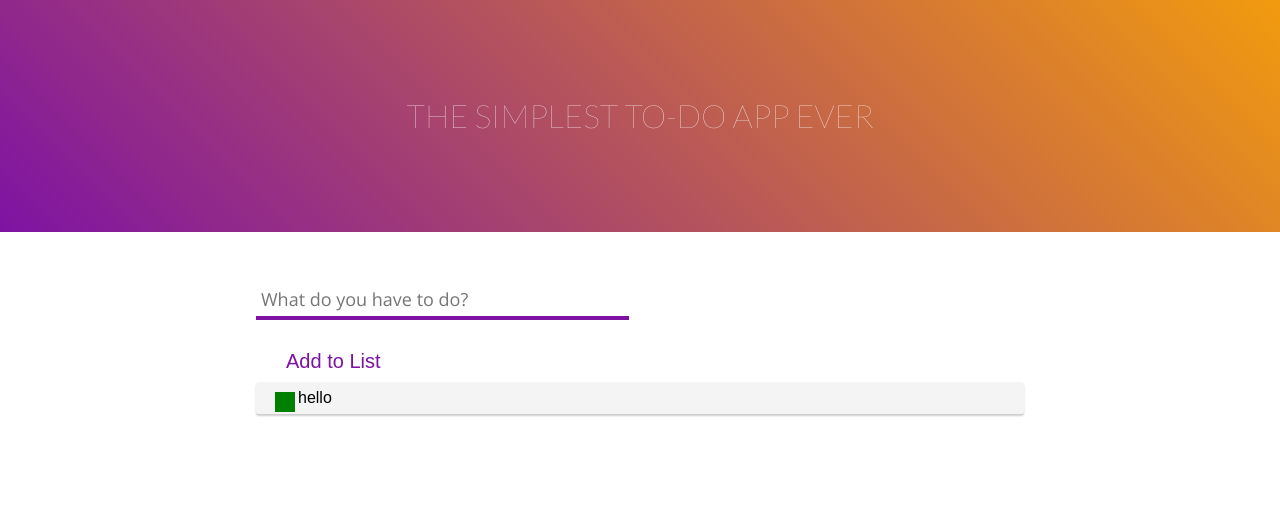
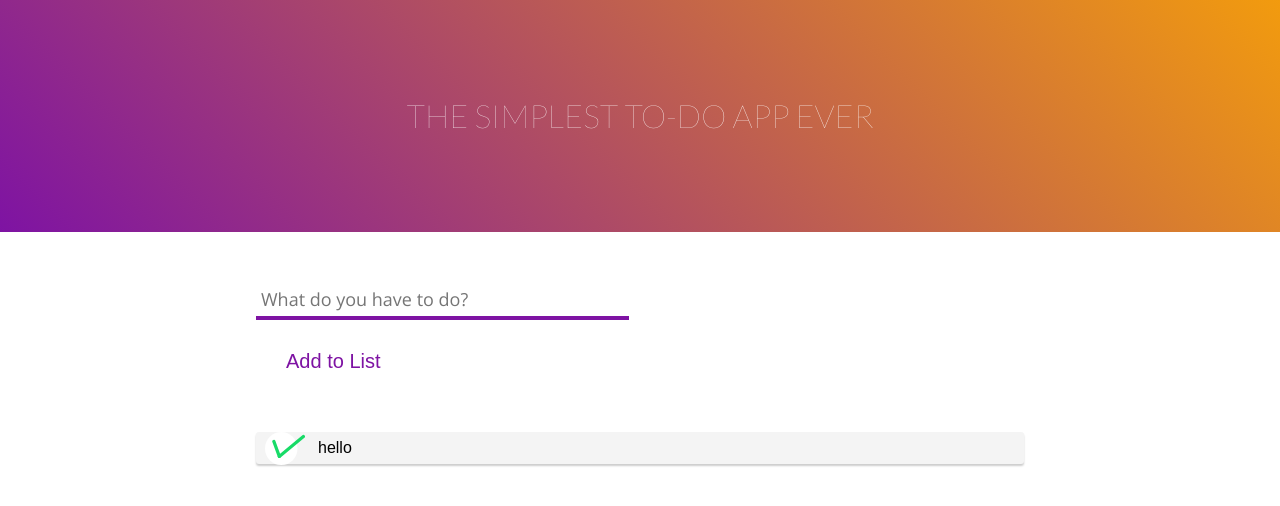
Before and after one commit to renojvarghese/to-do-list, a React (Create React App) app: page / in a window 1280 px wide. Shown: the top 506 px of the page. Built offline with nearby package versions, Linux system fonts and the light colour scheme.

Commit message:
finishing up styles

```diff
--- a/src/App.css
+++ b/src/App.css
@@ -53,7 +53,7 @@
 .item-list {
     list-style: none;
     padding: 0;
-    margin-top:100px;
+    margin-top:150px;
     width: 100%;
 }
 .item {
@@ -77,9 +77,8 @@
 input[type=checkbox] {
 
     appearance: none;
-    width: 20px;
-    height: 20px;
-    background: green;
+    width: 40px;
+    height: 40px;
     position:relative;
     outline: none;
     vertical-align: middle;
@@ -119,20 +118,17 @@ input[type=checkbox] {
     background: #333333;
 
 } */
-/* input[type=checkbox]::after{
+input[type=checkbox]::after{
     content:"";
     display: inline-block;
     position: absolute;
-    left:10%;
-    top:20%;
+    left:-25%;
+    top:-25%;
     width:100%;
     height:100%;
-    background: url('img/check-gray.svg') no-repeat;
+    background: url('img/check-circle.svg') no-repeat;
+    background-size: 100%;
 }
 input[type=checkbox]:checked {
     outline: none;
 }
-
-input[type=checkbox]:checked:after{
-    background: url('img/check.svg') no-repeat;
-}  */
--- a/src/App.js
+++ b/src/App.js
@@ -1,5 +1,4 @@
 import React, { Component } from 'react';
-import logo from './logo.svg';
 import './App.css';
 import { List } from './List';
 
```
Also changed, not shown: src/img/check-circle.svg (added), src/img/check_1.svg (added).
